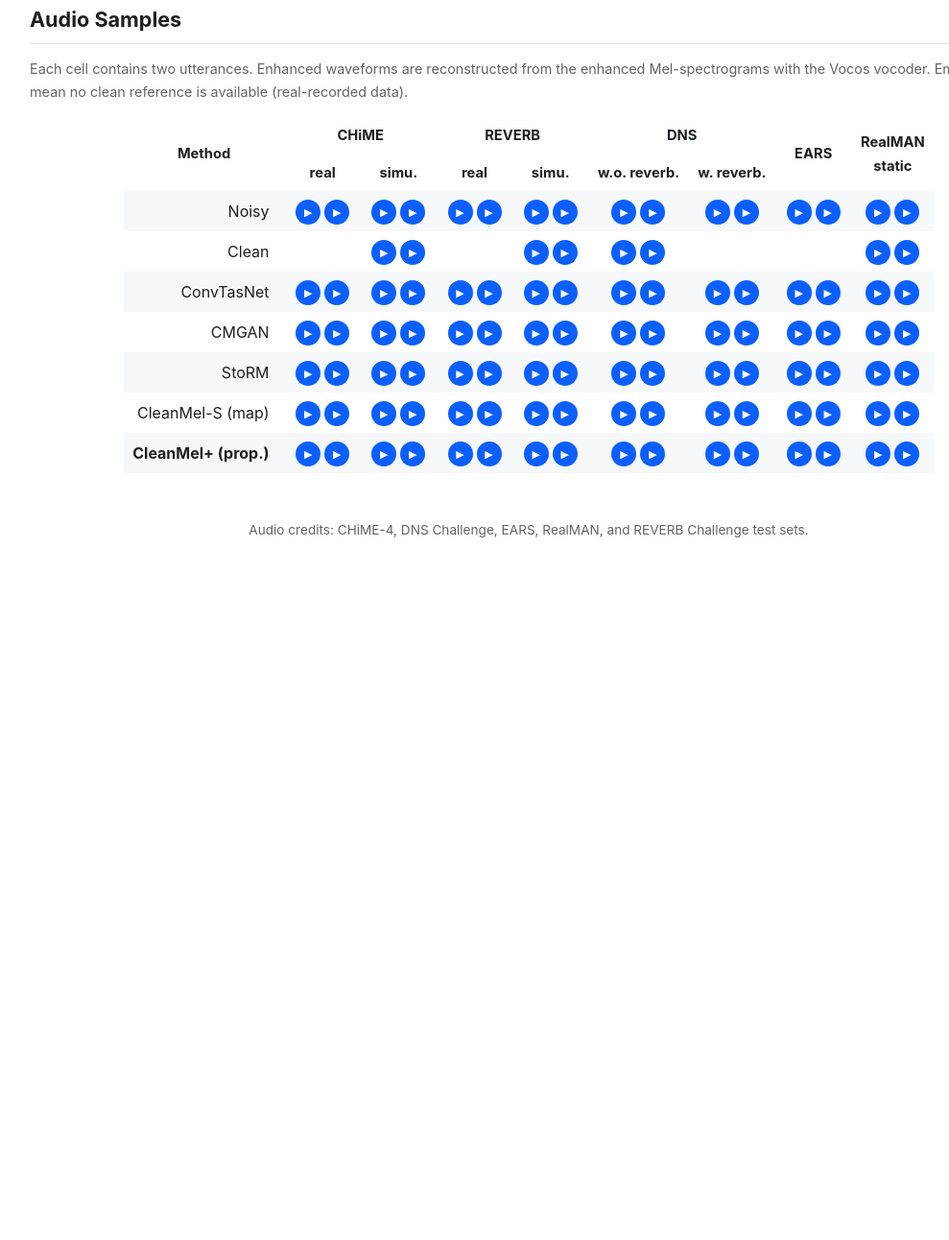
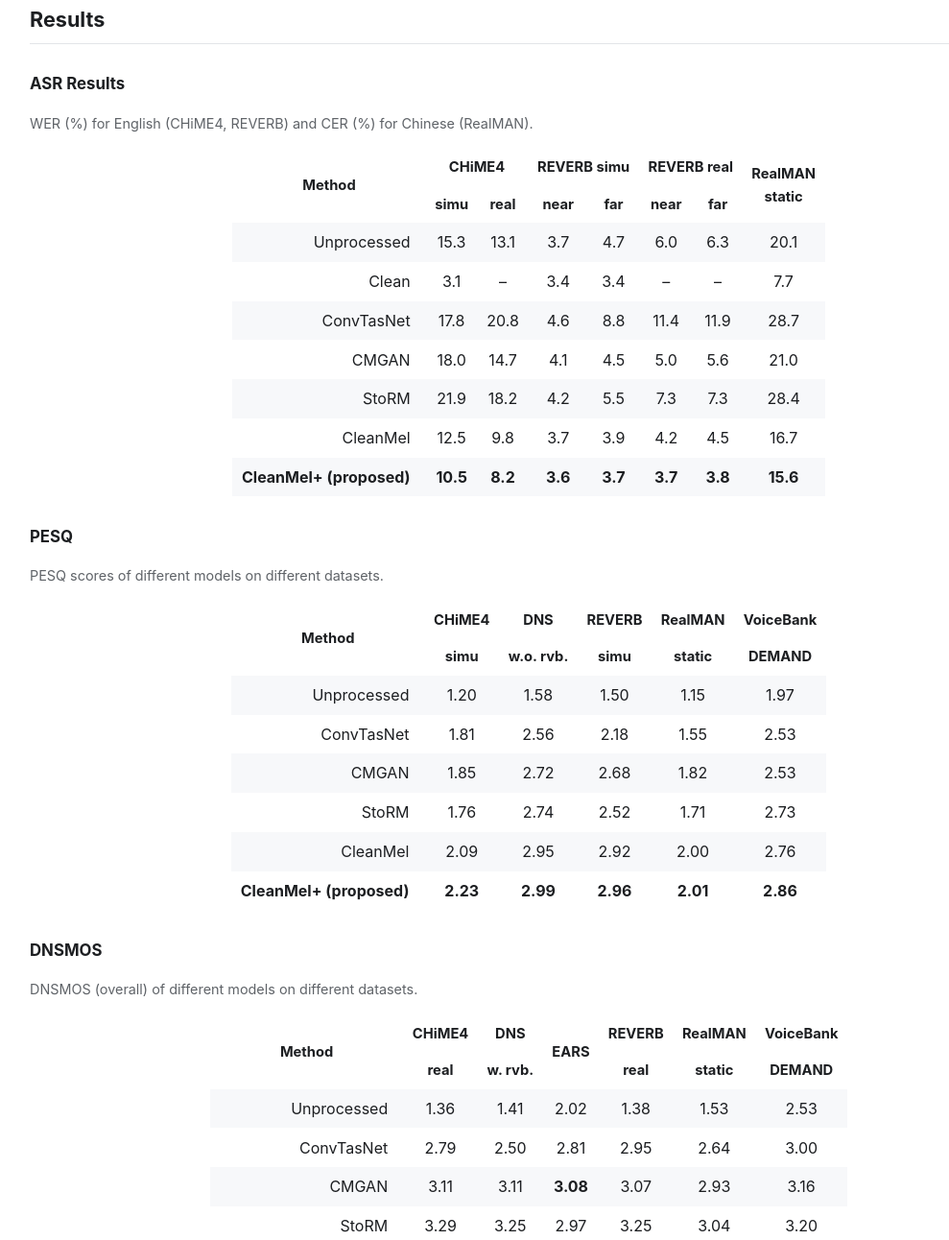
Before and after one commit to Audio-WestlakeU/CleanMelPlus, a plain HTML site: page docs/index.html in a window 1280 px wide. Shown: the part 1508-2800 px from the top of the page at 96% size, without its empty margins (89-1078 px from the left). Before the commit the page ends 2136 px from the top, so only its background shows below. Drawn offline with Linux system fonts and the light colour scheme.

Commit message:
docs: update score in demo page

```diff
--- a/docs/index.html
+++ b/docs/index.html
@@ -24,6 +24,7 @@
   }
   .links a:hover { border-color: var(--accent); color: var(--accent); }
   h2 { font-size: 1.35rem; margin: 2.6rem 0 .8rem; border-bottom: 1px solid var(--border); padding-bottom: .35rem; }
+  h3 { font-size: 1.05rem; margin: 1.8rem 0 .4rem; }
   .abstract { background: var(--card); border: 1px solid var(--border); border-radius: 10px; padding: 1.2rem 1.4rem; text-align: justify; }
   figure { margin: 1.5rem 0; text-align: center; }
   figure img { max-width: 100%; height: auto; border-radius: 6px; background: #fff; }
@@ -55,6 +56,7 @@
 
 <div class="links">
   <a href="https://github.com/Wizard-one/CrossMel">💻 Code</a>
+  <a href="#results">📊 Results</a>
   <a href="#samples">🔊 Audio Samples</a>
 </div>
 
@@ -79,6 +81,104 @@ scores and ASR performance compared with CleanMel.
   <img src="static/main_fig.png" alt="CleanMel+ architecture: interleaved full-band Mamba and narrow-band Mamba blocks for Mel-spectrogram enhancement">
   <figcaption>Overview of CleanMel+. The cross-band linear projection of CleanMel is replaced by full-band bidirectional Mamba, modeling the temporal evolution of full-band spectral patterns.</figcaption>
 </figure>
+
+<h2 id="results">Results</h2>
+
+<h3>ASR Results</h3>
+<p class="note">WER (%) for English (CHiME4, REVERB) and CER (%) for Chinese (RealMAN).</p>
+<div class="table-wrap">
+<table>
+<thead>
+<tr>
+  <th rowspan="2">Method</th>
+  <th colspan="2">CHiME4</th>
+  <th colspan="2">REVERB simu</th>
+  <th colspan="2">REVERB real</th>
+  <th rowspan="2">RealMAN<br>static</th>
+</tr>
+<tr>
+  <th>simu</th><th>real</th>
+  <th>near</th><th>far</th>
+  <th>near</th><th>far</th>
+</tr>
+</thead>
+<tbody>
+<tr><td class="method">Unprocessed</td><td>15.3</td><td>13.1</td><td>3.7</td><td>4.7</td><td>6.0</td><td>6.3</td><td>20.1</td></tr>
+<tr><td class="method">Clean</td><td>3.1</td><td>&ndash;</td><td>3.4</td><td>3.4</td><td>&ndash;</td><td>&ndash;</td><td>7.7</td></tr>
+<tr><td class="method">ConvTasNet</td><td>17.8</td><td>20.8</td><td>4.6</td><td>8.8</td><td>11.4</td><td>11.9</td><td>28.7</td></tr>
+<tr><td class="method">CMGAN</td><td>18.0</td><td>14.7</td><td>4.1</td><td>4.5</td><td>5.0</td><td>5.6</td><td>21.0</td></tr>
+<tr><td class="method">StoRM</td><td>21.9</td><td>18.2</td><td>4.2</td><td>5.5</td><td>7.3</td><td>7.3</td><td>28.4</td></tr>
+<tr><td class="method">CleanMel</td><td>12.5</td><td>9.8</td><td>3.7</td><td>3.9</td><td>4.2</td><td>4.5</td><td>16.7</td></tr>
+<tr class="prop"><td class="method">CleanMel+ (proposed)</td><td><b>10.5</b></td><td><b>8.2</b></td><td><b>3.6</b></td><td><b>3.7</b></td><td><b>3.7</b></td><td><b>3.8</b></td><td><b>15.6</b></td></tr>
+</tbody>
+</table>
+</div>
+
+<h3>PESQ</h3>
+<p class="note">PESQ scores of different models on different datasets.</p>
+<div class="table-wrap">
+<table>
+<thead>
+<tr>
+  <th rowspan="2">Method</th>
+  <th>CHiME4</th>
+  <th>DNS</th>
+  <th>REVERB</th>
+  <th>RealMAN</th>
+  <th>VoiceBank</th>
+</tr>
+<tr>
+  <th>simu</th>
+  <th>w.o. rvb.</th>
+  <th>simu</th>
+  <th>static</th>
+  <th>DEMAND</th>
+</tr>
+</thead>
+<tbody>
+<tr><td class="method">Unprocessed</td><td>1.20</td><td>1.58</td><td>1.50</td><td>1.15</td><td>1.97</td></tr>
+<tr><td class="method">ConvTasNet</td><td>1.81</td><td>2.56</td><td>2.18</td><td>1.55</td><td>2.53</td></tr>
+<tr><td class="method">CMGAN</td><td>1.85</td><td>2.72</td><td>2.68</td><td>1.82</td><td>2.53</td></tr>
+<tr><td class="method">StoRM</td><td>1.76</td><td>2.74</td><td>2.52</td><td>1.71</td><td>2.73</td></tr>
+<tr><td class="method">CleanMel</td><td>2.09</td><td>2.95</td><td>2.92</td><td>2.00</td><td>2.76</td></tr>
+<tr class="prop"><td class="method">CleanMel+ (proposed)</td><td><b>2.23</b></td><td><b>2.99</b></td><td><b>2.96</b></td><td><b>2.01</b></td><td><b>2.86</b></td></tr>
+</tbody>
+</table>
+</div>
+
+<h3>DNSMOS</h3>
+<p class="note">DNSMOS (overall) of different models on different datasets.</p>
+<div class="table-wrap">
+<table>
+<thead>
+<tr>
+  <th rowspan="2">Method</th>
+  <th>CHiME4</th>
+  <th>DNS</th>
+  <th rowspan="2">EARS</th>
+  <th>REVERB</th>
+  <th>RealMAN</th>
+  <th>VoiceBank</th>
+</tr>
+<tr>
+  <th>real</th>
+  <th>w. rvb.</th>
+  <th>real</th>
+  <th>static</th>
+  <th>DEMAND</th>
+</tr>
+</thead>
+<tbody>
+<tr><td class="method">Unprocessed</td><td>1.36</td><td>1.41</td><td>2.02</td><td>1.38</td><td>1.53</td><td>2.53</td></tr>
+<tr><td class="method">ConvTasNet</td><td>2.79</td><td>2.50</td><td>2.81</td><td>2.95</td><td>2.64</td><td>3.00</td></tr>
+<tr><td class="method">CMGAN</td><td>3.11</td><td>3.11</td><td><b>3.08</b></td><td>3.07</td><td>2.93</td><td>3.16</td></tr>
+<tr><td class="method">StoRM</td><td>3.29</td><td>3.25</td><td>2.97</td><td>3.25</td><td>3.04</td><td>3.20</td></tr>
+<tr><td class="method">CleanMel</td><td>3.33</td><td><b>3.33</b></td><td>3.02</td><td><b>3.39</b></td><td><b>3.25</b></td><td><b>3.26</b></td></tr>
+<tr class="prop"><td class="method">CleanMel+ (proposed)</td><td><b>3.36</b></td><td>3.30</td><td>3.04</td><td>3.37</td><td>3.23</td><td><b>3.26</b></td></tr>
+</tbody>
+</table>
+</div>
+<p class="note">CleanMel+ obtains the lowest WER/CER across all evaluated conditions (Table above), and the best PESQ scores on all five datasets. DNSMOS remains broadly comparable between CleanMel and CleanMel+, suggesting the metric is near saturation in this setting, whereas PESQ and ASR metrics more clearly reflect the benefit of full-band sequence modeling.</p>
 
 <h2 id="samples">Audio Samples</h2>
 <p class="note">Each cell contains two utterances. Enhanced waveforms are reconstructed from the enhanced
```
